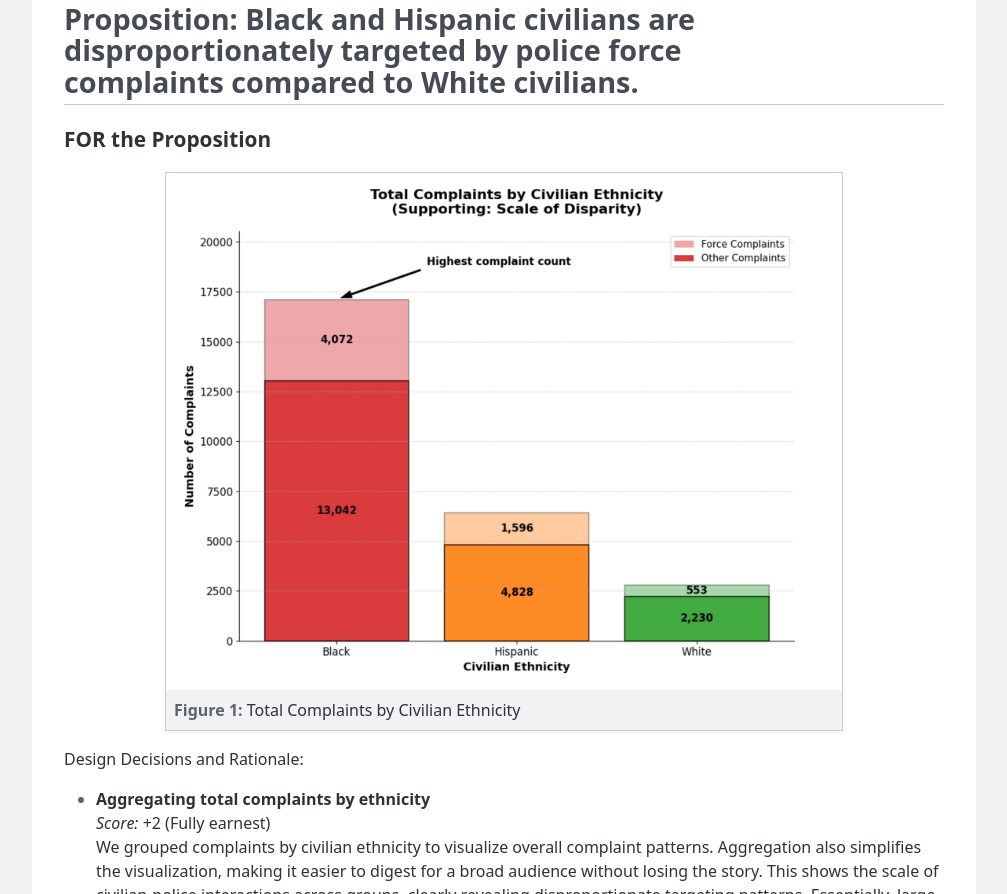
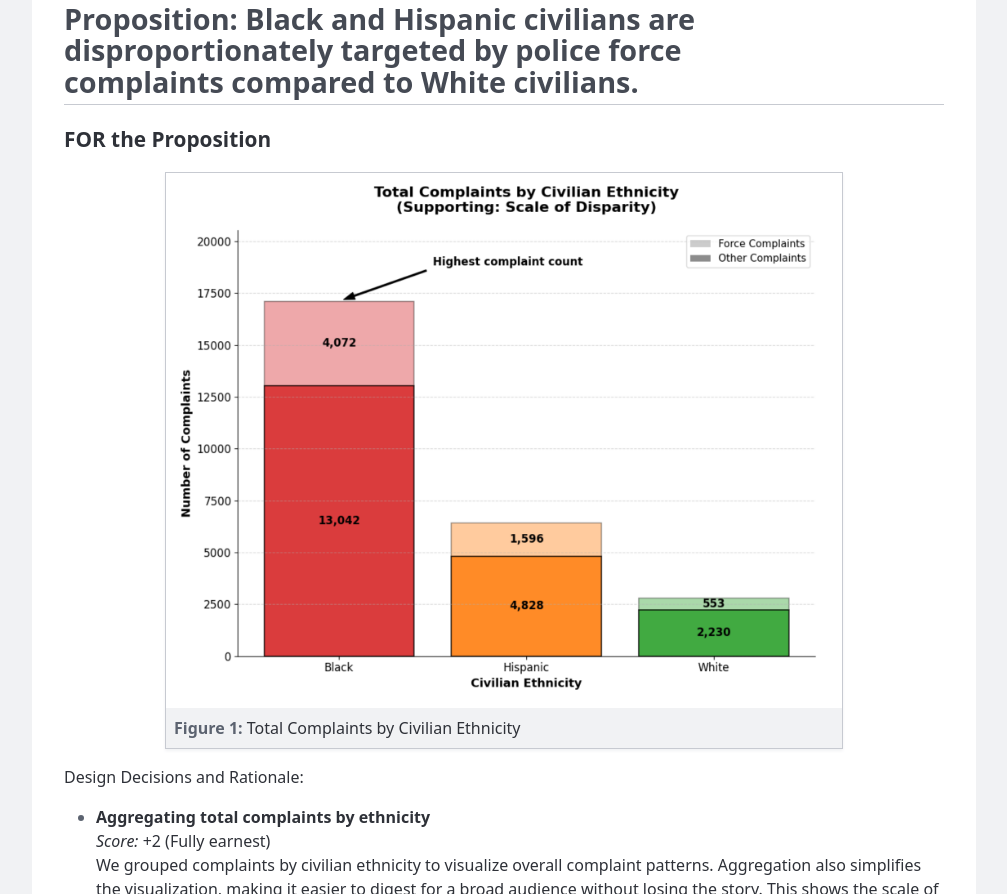
Before and after one commit to leen324/DSC106-Project-2, a plain HTML site: page index.html in a window 1280 px wide. Shown: the part 502-1396 px from the top of the page, without its empty margins (136-1143 px from the left). Drawn offline with Linux system fonts and the light colour scheme.

Commit message:
updated new supporting vis

```diff
--- a/index.html
+++ b/index.html
@@ -169,7 +169,7 @@
         <h3>FOR the Proposition</h3>
 
         <figure>
-          <img src="supporting.png" alt="Chart showing total complaints by ethnicity" />
+          <img src="project2support.png" alt="Chart showing total complaints by ethnicity" />
           <figcaption>Total Complaints by Civilian Ethnicity</figcaption>
         </figure>
 
```
